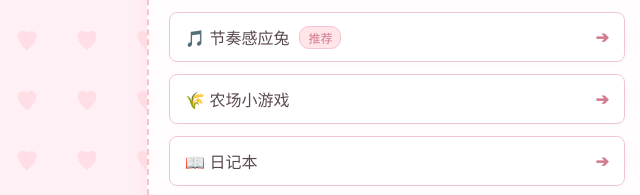
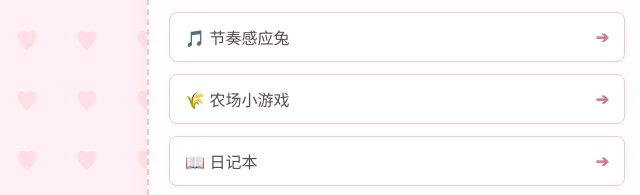
Before and after one commit to jyx010320-gif/RabbitOvOTsuki, a plain HTML site: page index.html in a window 1280 px wide. Shown: the part 228-423 px from the top of the page, 243-883 px from the left. Drawn offline with Linux system fonts and the light colour scheme.

Commit message:
Remove project tag styles and HTML elements
Removed the project tag styling and related HTML elements.

```diff
--- a/index.html
+++ b/index.html
@@ -132,15 +132,6 @@
             font-weight: 500;
         }
 
-        .project-tag {
-            font-size: 12px;
-            background: #ffe4e8;
-            color: #d17b8e;
-            padding: 2px 8px;
-            border-radius: 10px;
-            border: 1px solid #f3c5d2;
-        }
-
         .arrow {
             color: #d17b8e;
             font-weight: bold;
@@ -189,11 +180,10 @@
         </div>
 
         <div class="project-list">
-            <!-- 游戏 1 -->
+            <!-- 游戏 1 (已去掉推荐标签) -->
             <a href="BeatRabbit.html" class="project-item">
                 <div class="project-name">
                     🎵 节奏感应兔
-                    <span class="project-tag">推荐</span>
                 </div>
                 <div class="arrow">➔</div>
             </a>
```
